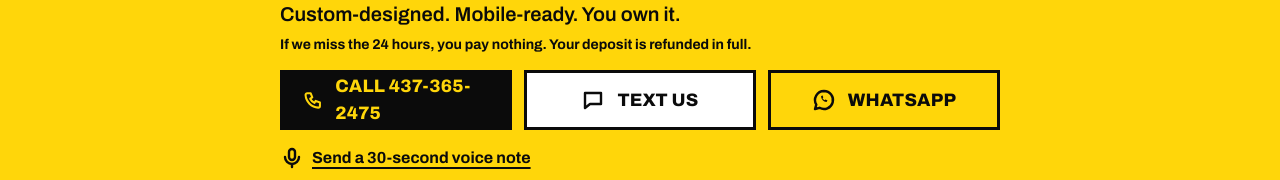
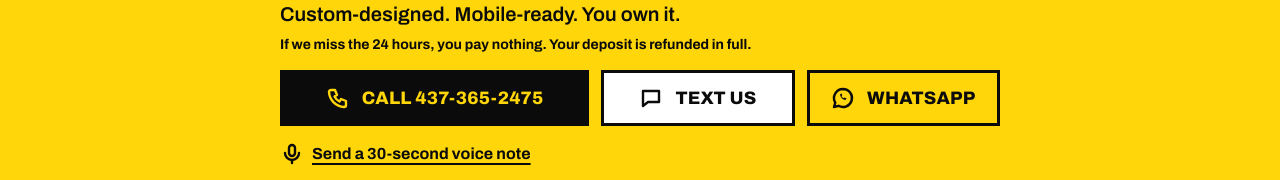
Before and after one commit to Parthchokshi/launch24.ca, a Next.js app: page / in a window 1280 px wide. Shown: the part 295-475 px from the top of the page. Built offline with nearby package versions, Linux system fonts and the light colour scheme; no server answers.

Commit message:
Fix Call button wrapping the phone number on desktop
Buttons never wrap; from 768px the Call column is wider so the full number fits.

Co-Authored-By: Claude Sonnet 5.5 <noreply@anthropic.com>
Claude-Session: https://claude.ai/code/session_01GuDEDcSaQFW2VYpFcGa42W

```diff
--- a/src/app/globals.css
+++ b/src/app/globals.css
@@ -243,7 +243,9 @@ html {
   gap: 12px;
   border: 3px solid var(--ink);
   padding: 0 20px;
-  font-size: 1.125rem;
+  /* Never wrap the phone number; shrink slightly on very small phones instead. */
+  white-space: nowrap;
+  font-size: clamp(1rem, 4.8vw, 1.125rem);
   font-weight: 800;
   letter-spacing: 0.01em;
   text-transform: uppercase;
--- a/src/components/new/ActionButtons.tsx
+++ b/src/components/new/ActionButtons.tsx
@@ -20,7 +20,7 @@ export function ActionButtons({
 }) {
   return (
     <div
-      className={`grid gap-3 sm:grid-cols-3 ${variant === "dark" ? "on-ink" : ""}`}
+      className={`grid gap-3 md:grid-cols-[1.6fr_1fr_1fr] ${variant === "dark" ? "on-ink" : ""}`}
     >
       <a
         href={links.tel}
```
Also changed, not shown: 1 other file (tests, documents, lock files or other folders).
